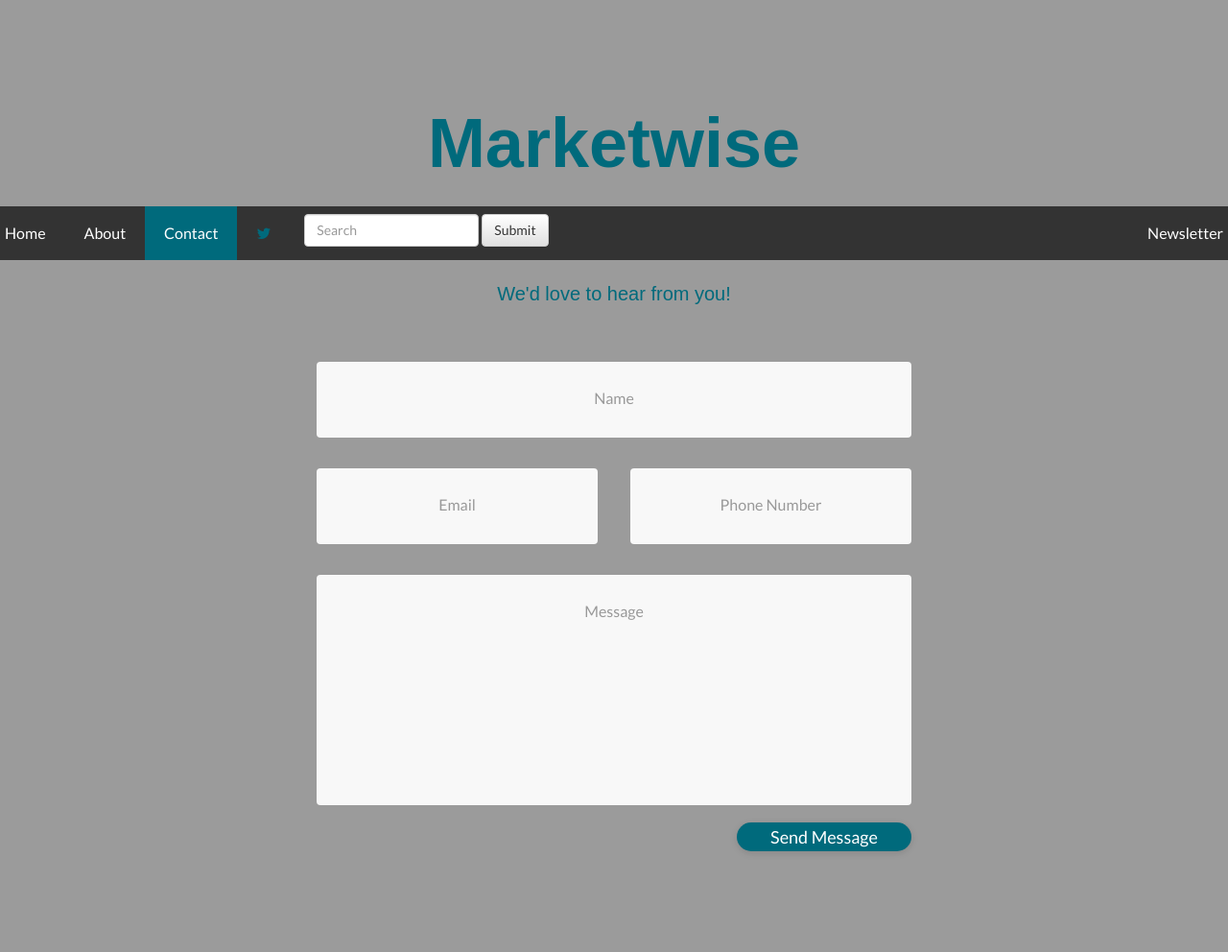
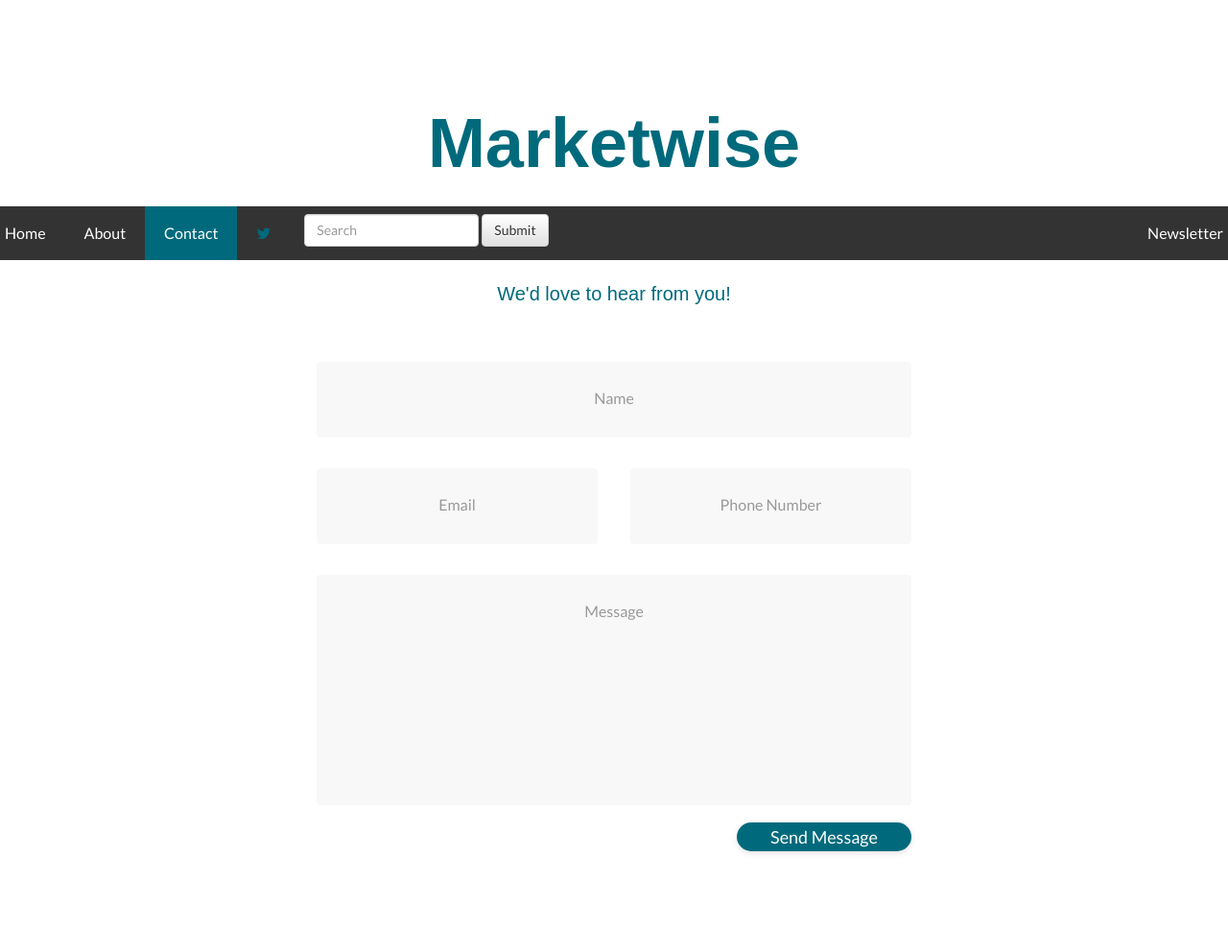
Before and after one commit to Deanna123/MarketWise, a Flask app: page /contact in a window 1280 px wide. Shown: the whole page at 96% size. Run offline with Flask 2, Linux system fonts and the light colour scheme; some libraries are stand-ins or nearby versions.

Commit message:
changed bg colour

```diff
--- a/templates/contact.html
+++ b/templates/contact.html
@@ -116,7 +116,6 @@
 <!-- CSS -->
 <style>
 body {
-    background-color: #9b9b9b;
     padding-top: 85px;
 }
 
@@ -205,6 +204,7 @@ textarea {
     width: 650px;
     max-width: 100%;
     margin: 20px auto 25px auto;
+    colour: #3f4647
 }
 
 .submit-btn {
```
